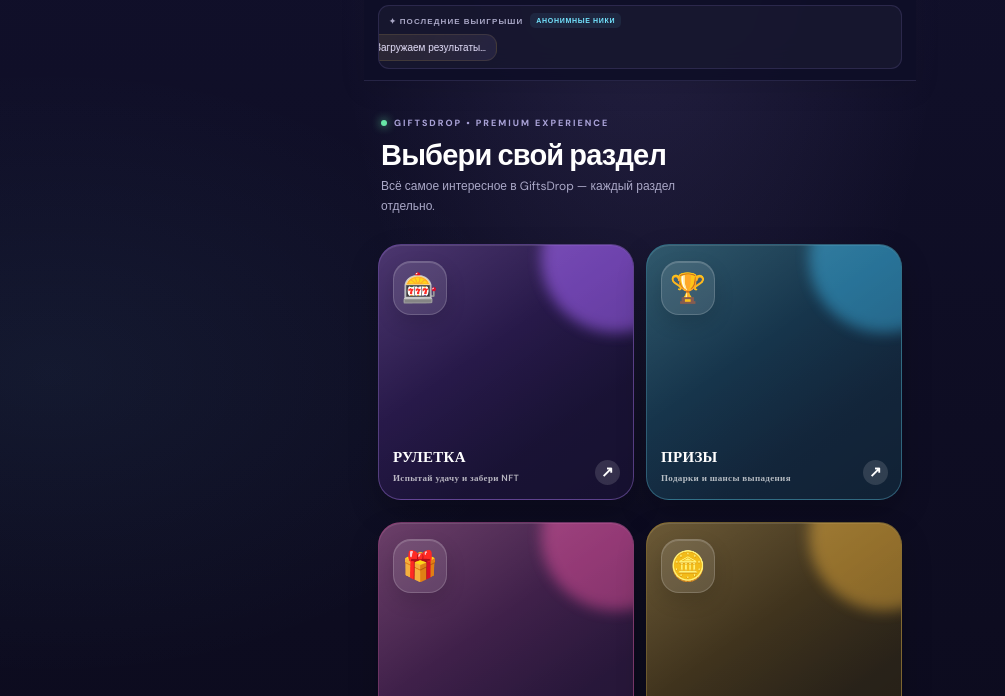
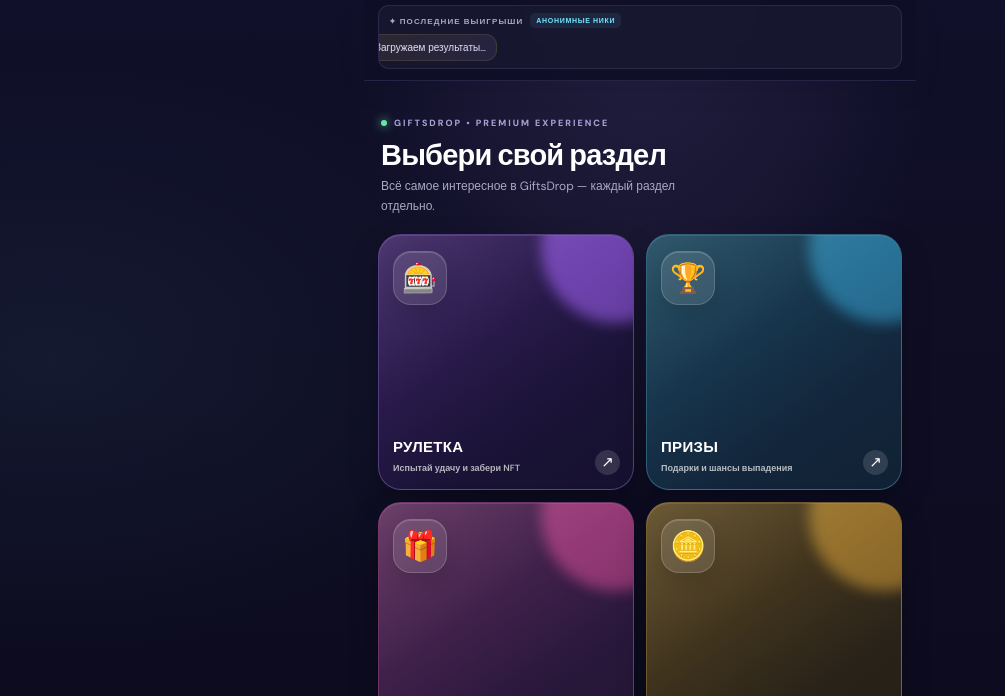
Before and after one commit to abdulalimovaman662-a11y/gitfmoneybot, a website: page web/index.html in a window 1280 px wide. Shown: the part 104-800 px from the top of the page, without its empty margins (0-1005 px from the left). Drawn offline with Linux system fonts and the light colour scheme; a script that the page names is missing.

Commit message:
Polish tile sizing and spacing on the home grid

```diff
--- a/web/index.html
+++ b/web/index.html
@@ -642,7 +642,7 @@ body{padding-bottom:calc(28px + env(safe-area-inset-bottom))}
 .home-title{margin:9px 0 6px;font-size:29px;line-height:1.08;letter-spacing:-.8px;font-weight:900;color:#fff}
 .home-description{margin:0;color:#aaa8c7;font-size:12px;line-height:1.6;max-width:310px}
 .home-grid{display:grid;grid-template-columns:repeat(2,minmax(0,1fr));gap:12px}
-.home-tile{position:relative;isolation:isolate;min-width:0;min-height:178px;aspect-ratio:1/1;border:1px solid var(--tile-border);border-radius:23px;padding:16px 14px 14px;overflow:hidden;text-align:left;color:#fff;background:var(--tile-bg);box-shadow:0 13px 30px rgba(0,0,0,.22),inset 0 1px rgba(255,255,255,.11);display:flex;flex-direction:column;align-items:flex-start;justify-content:space-between;cursor:pointer;transition:transform .2s ease,border-color .2s ease,filter .2s ease}
+.home-tile{position:relative;isolation:isolate;width:100%;margin:0;font:inherit;letter-spacing:normal;min-width:0;min-height:178px;aspect-ratio:1/1;border:1px solid var(--tile-border);border-radius:23px;padding:16px 14px 14px;overflow:hidden;text-align:left;color:#fff;background:var(--tile-bg);box-shadow:0 13px 30px rgba(0,0,0,.22),inset 0 1px rgba(255,255,255,.11);display:flex;flex-direction:column;align-items:flex-start;justify-content:space-between;cursor:pointer;transition:transform .2s ease,border-color .2s ease,filter .2s ease}
 .home-tile:before{content:"";position:absolute;z-index:-1;width:150px;height:150px;right:-58px;top:-62px;border-radius:50%;background:var(--tile-glow);filter:blur(7px);opacity:.85}
 .home-tile:after{content:"";position:absolute;z-index:-1;inset:0;background:linear-gradient(145deg,rgba(255,255,255,.10),transparent 42%,rgba(0,0,0,.16));pointer-events:none}
 .home-tile:active{transform:scale(.975);filter:brightness(1.12)}
```
